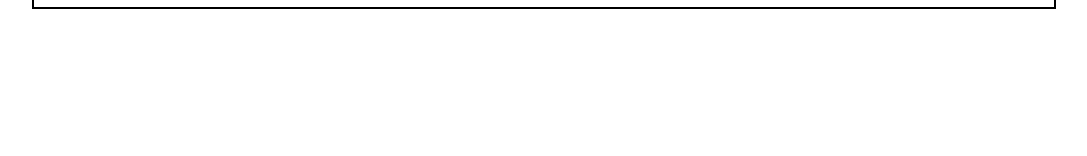
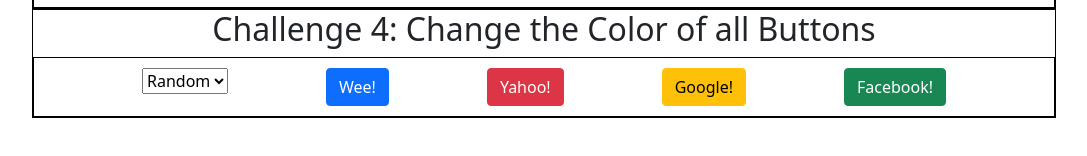
Before and after one commit to amyjprogrammer/plain_javascript, a plain HTML site: page index.html in a window 1280 px wide. Shown: the part 494-650 px from the top of the page, without its empty margins (96-1183 px from the left). Drawn offline with nearby package versions, Linux system fonts and the light colour scheme.

Commit message:
HTML and CSS for Change Color

```diff
--- a/index.html
+++ b/index.html
@@ -49,5 +49,22 @@
     </div>
 
     <script src="static/js/script.js"></script>
+    <div class="container-4">
+        <h2 id="pick-my-color">Challenge 4: Change the Color of all Buttons</h2>
+        <div class="flex-box-pick-color">
+            <form action="">
+                <select name="backdrop" id="background" onchange="buttonColorChange(this)">
+                    <option value="random">Random</option>
+                    <option value="red">Red</option>
+                    <option value="green">Green</option>
+                    <option value="reset">Reset</option>
+                </select>
+            </form>
+            <button class="btn btn-primary">Wee!</button>
+            <button class="btn btn-danger">Yahoo!</button>
+            <button class="btn btn-warning">Google!</button>
+            <button class="btn btn-success">Facebook!</button>
+        </div>
+    </div>
 </body>
 </html>
--- a/static/css/style.css
+++ b/static/css/style.css
@@ -1,11 +1,11 @@
-.container-1, .container-2, .container-3 {
+.container-1, .container-2, .container-3, .container-4 {
     border: 1px solid black;
     width: 80%;
     margin: 0 auto;
     text-align: center;
 }
 
-.flex-box-container-1, .flex-box-container-2, .flex-box-rps{
+.flex-box-container-1, .flex-box-container-2, .flex-box-rps, .flex-box-pick-color{
     display: flex;
     border: 1px solid black;
     padding: 10px;
```
